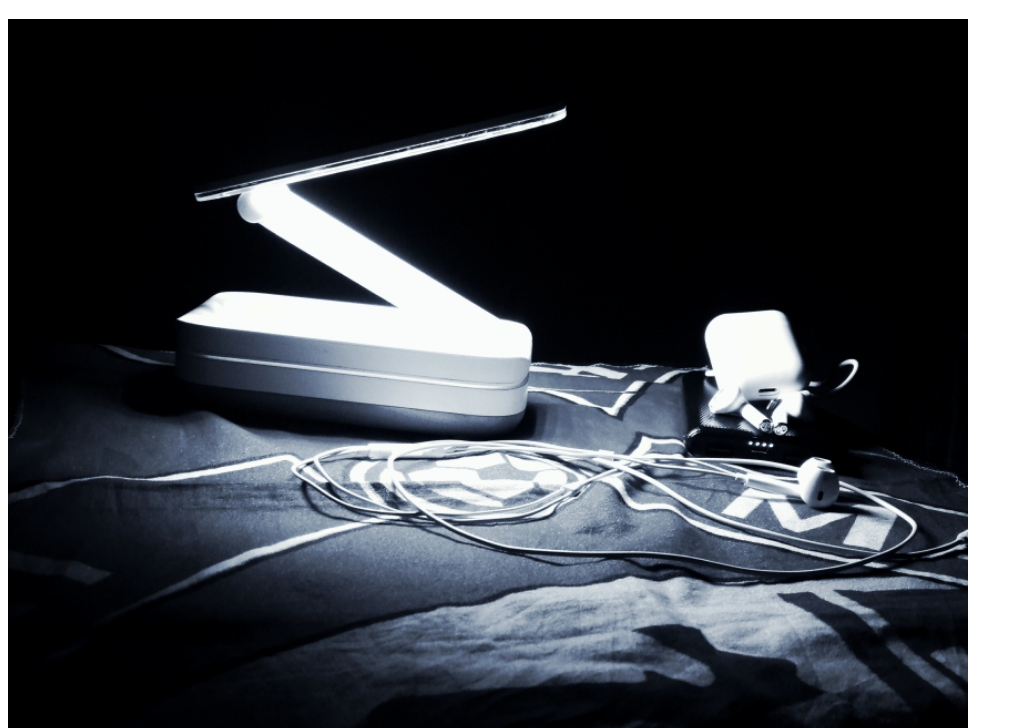
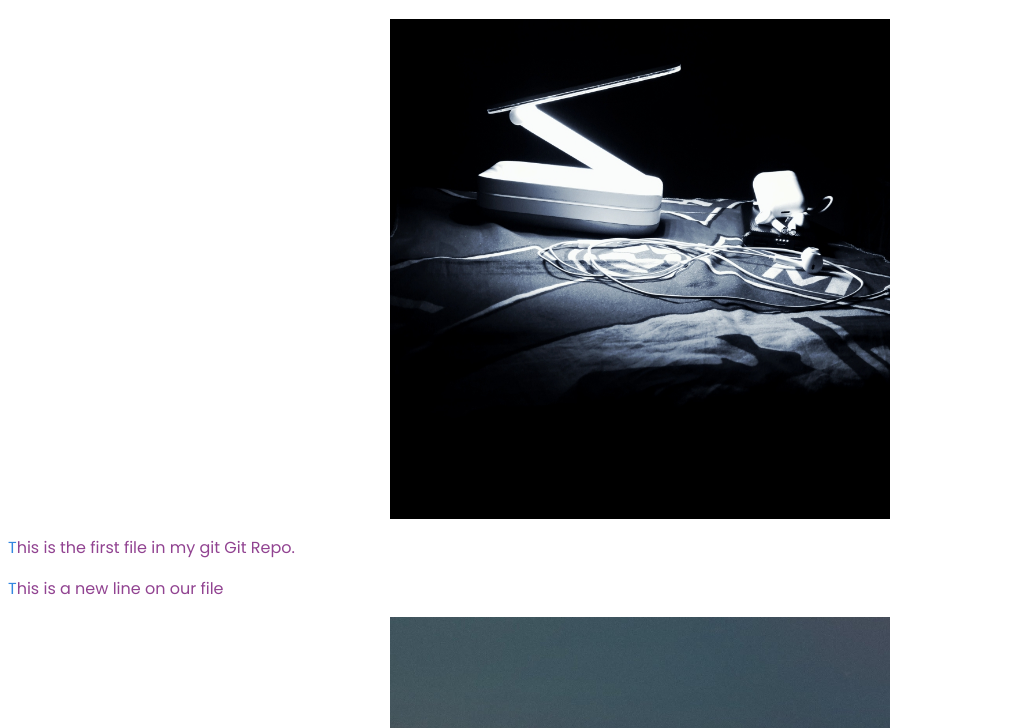
Before and after one commit to Ceempire/git-practice, a plain HTML site: page index.html in a window 1280 px wide. Shown: the part 72-800 px from the top of the page, without its empty margins (0-1023 px from the left). Drawn offline with Linux system fonts and the light colour scheme.

Commit message:
Updated style.css. Resized and centered the images

```diff
--- a/style.css
+++ b/style.css
@@ -13,5 +13,7 @@ p:first-letter {
 
 img {
     width:100%;
-    max-width:960px;
+    max-width:500px;
+    display:block;
+    margin:auto;
 }
```
